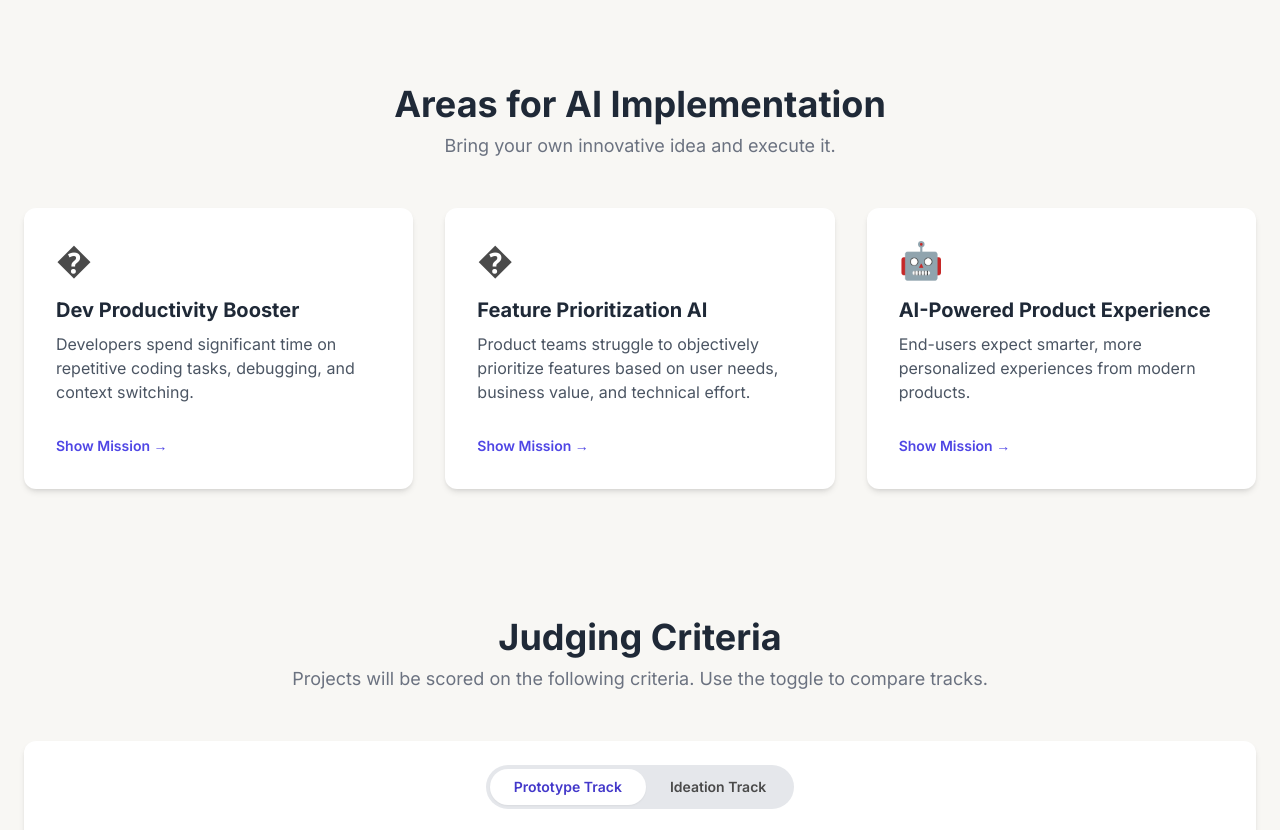
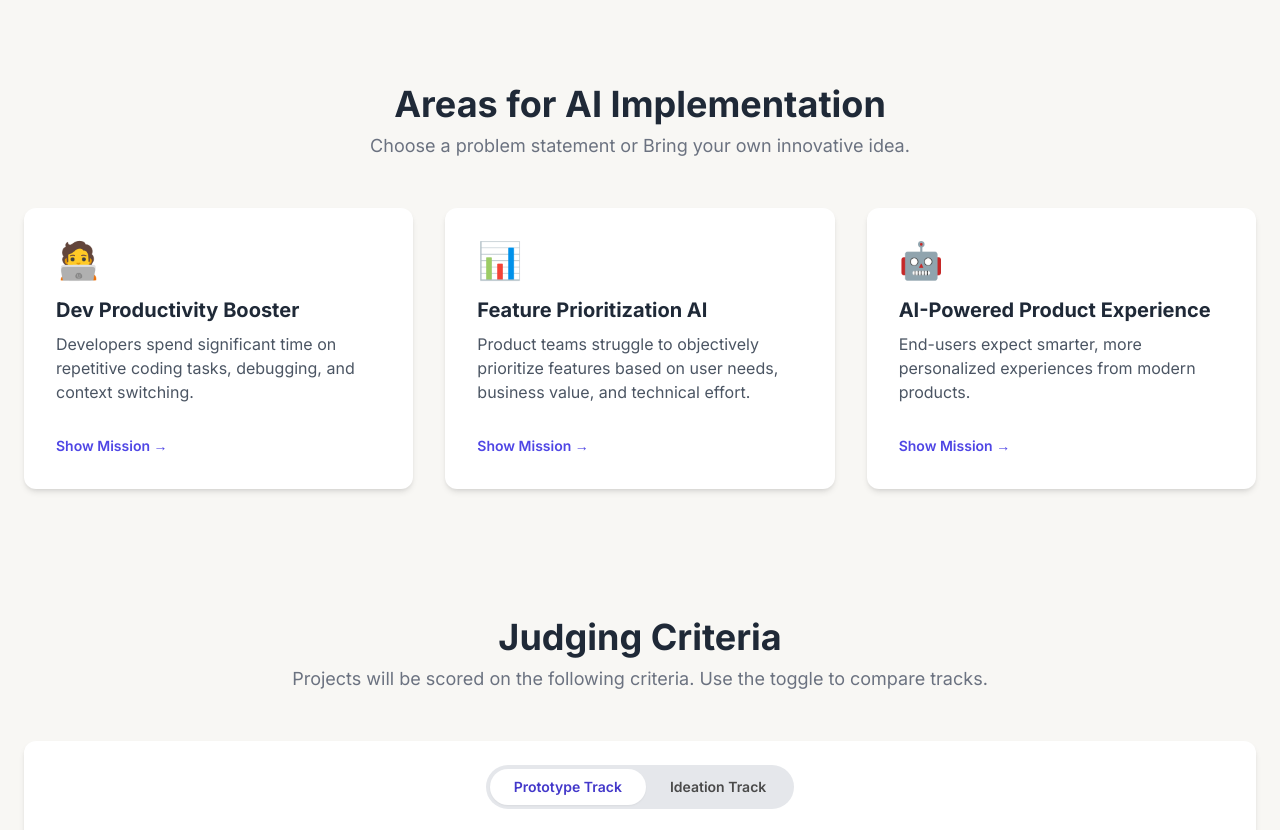
Before and after one commit to ranjanrajee/synapsewave-ai, a plain HTML site: page index.html in a window 1280 px wide. Shown: the part 1000-1830 px from the top of the page. Drawn offline with nearby package versions, Linux system fonts and the light colour scheme.

Commit message:
icon changes

```diff
--- a/index.html
+++ b/index.html
@@ -100,7 +100,7 @@
         <section id="challenges" class="py-16 scroll-mt-20">
             <div class="text-center mb-12">
                 <h3 class="text-4xl font-bold text-gray-800">Areas for AI Implementation</h3>
-                <p class="mt-2 text-lg text-gray-500">Bring your own innovative idea and execute it.</p>
+                <p class="mt-2 text-lg text-gray-500">Choose a problem statement or Bring your own innovative idea.</p>
             </div>
             <div id="challenge-cards" class="grid md:grid-cols-2 lg:grid-cols-3 gap-8">
             </div>
@@ -187,7 +187,7 @@
             const challengesData = [
                 // a) AI to improve developer productivity
                 {
-                    icon: '�',
+                    icon: '🧑‍💻', // Developer with laptop
                     title: 'Dev Productivity Booster',
                     problem: 'Developers spend significant time on repetitive coding tasks, debugging, and context switching.',
                     mission: 'Implement AI-powered code completion, automated documentation, and smart bug detection to streamline the development workflow.',
@@ -195,7 +195,7 @@
                 },
                 // b) AI to prioritize product features
                 {
-                    icon: '�',
+                    icon: '📊', // Bar chart for prioritization/analytics
                     title: 'Feature Prioritization AI',
                     problem: 'Product teams struggle to objectively prioritize features based on user needs, business value, and technical effort.',
                     mission: 'Build an AI system that analyzes user feedback, usage analytics, and market trends to recommend and rank product features.',
@@ -203,7 +203,7 @@
                 },
                 // c) AI in the product
                 {
-                    icon: '🤖',
+                    icon: '🤖', // Robot for AI in product
                     title: 'AI-Powered Product Experience',
                     problem: 'End-users expect smarter, more personalized experiences from modern products.',
                     mission: 'Integrate AI-driven personalization, recommendations, or automation directly into the product to enhance user engagement and satisfaction.',
```
